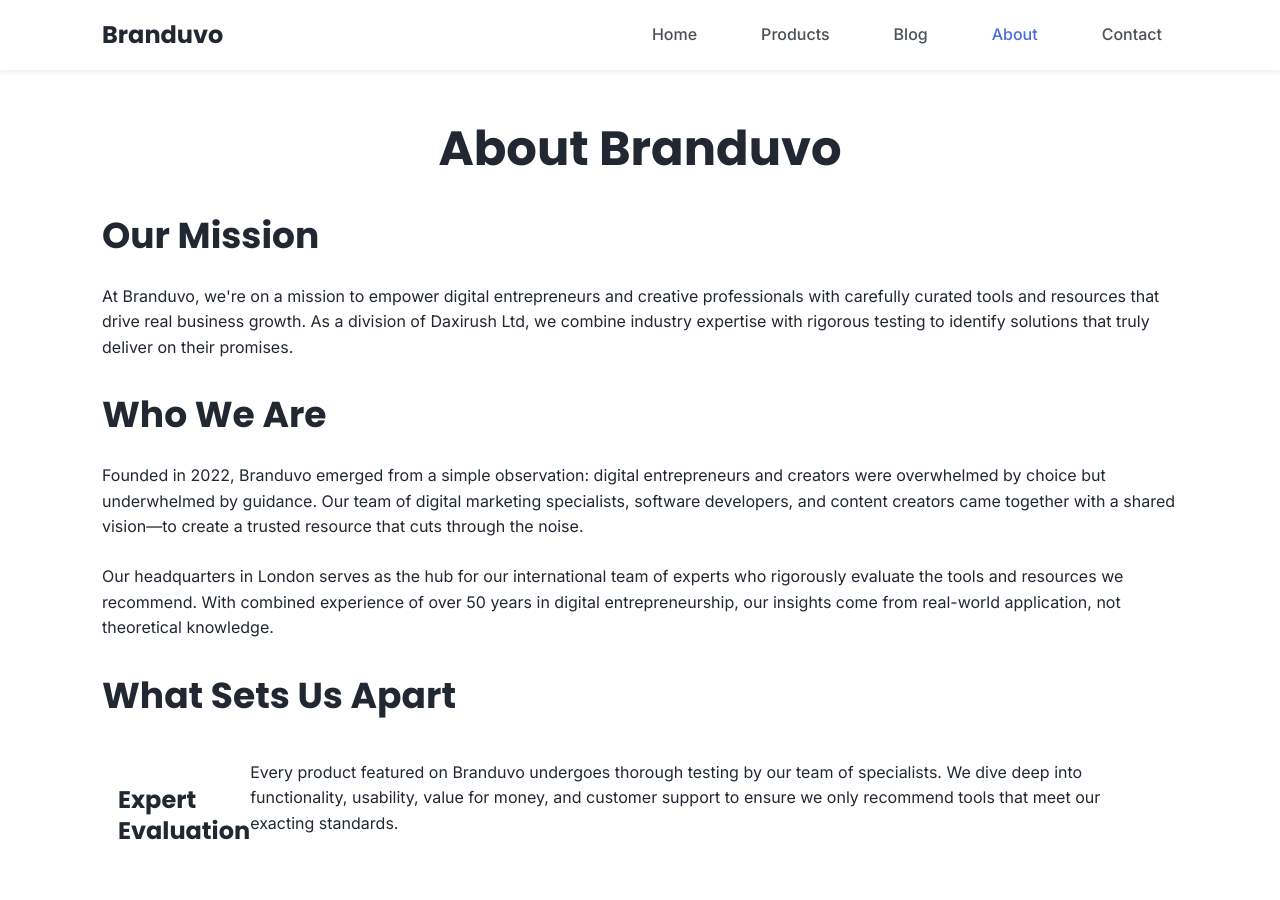
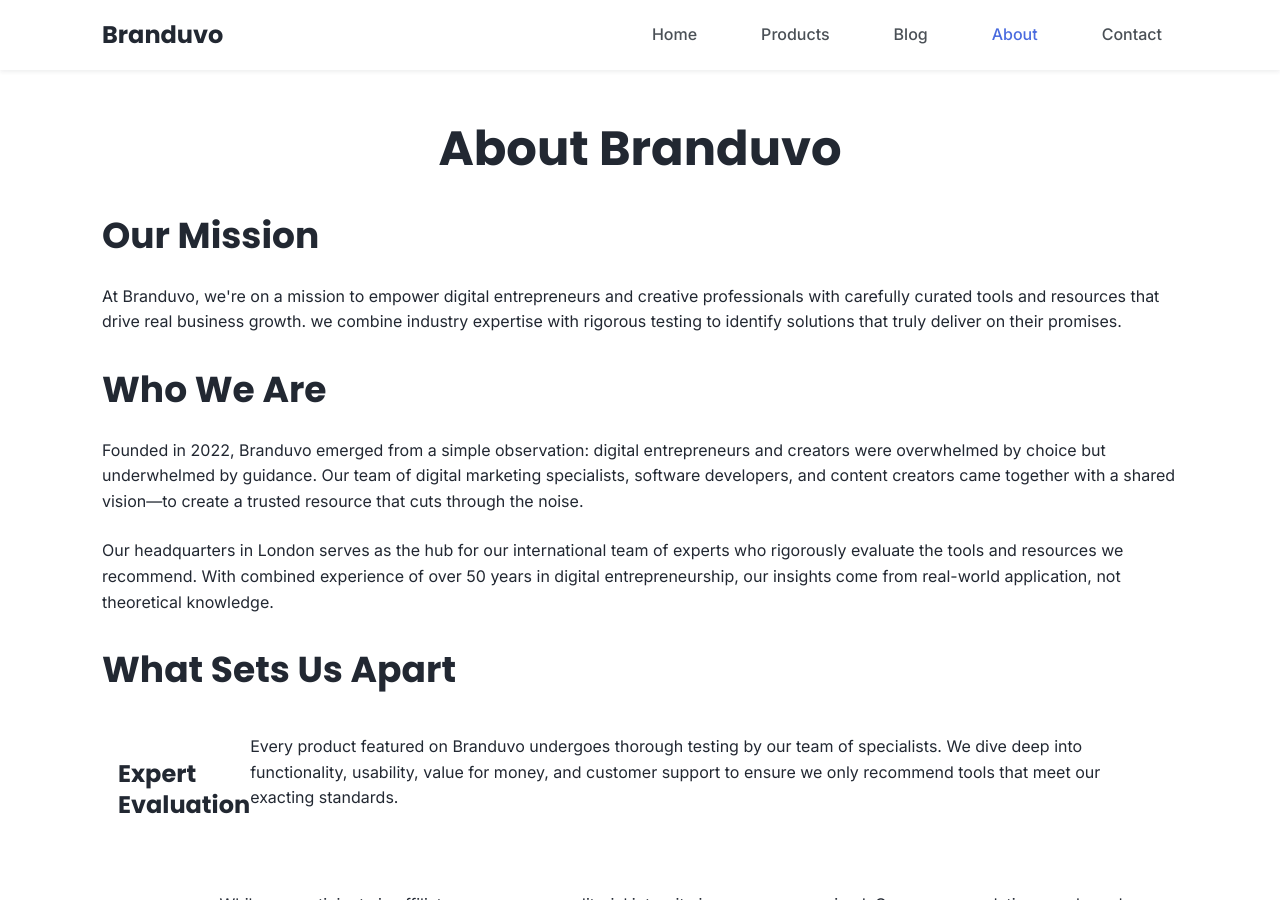
Before and after one commit to branduvo/branduvo.github.io, a Jekyll site: the page built from about/index.md, in a window 1280 px wide and 900 px high. Built offline with Jekyll 4.4.1, drawn with Linux system fonts in a browser that asks for light colours; some of the changed text lies outside the part shown.

Commit message:
Update index.md

```diff
--- a/about/index.md
+++ b/about/index.md
@@ -7,7 +7,7 @@
 
 
 <h2 id="our-mission">Our Mission</h2>
-<p>At Branduvo, we're on a mission to empower digital entrepreneurs and creative professionals with carefully curated tools and resources that drive real business growth. As a division of Daxirush Ltd, we combine industry expertise with rigorous testing to identify solutions that truly deliver on their promises.</p>
+<p>At Branduvo, we're on a mission to empower digital entrepreneurs and creative professionals with carefully curated tools and resources that drive real business growth.  we combine industry expertise with rigorous testing to identify solutions that truly deliver on their promises.</p>
 
 <h2 id="who-we-are">Who We Are</h2>
 <p>Founded in 2022, Branduvo emerged from a simple observation: digital entrepreneurs and creators were overwhelmed by choice but underwhelmed by guidance. Our team of digital marketing specialists, software developers, and content creators came together with a shared vision—to create a trusted resource that cuts through the noise.</p>
@@ -116,6 +116,3 @@
     <span>LinkedIn</span>
   </a>
 </div>
-
-<h2 id="branduvo-a-daxirush-ltd-brand">Branduvo: A Daxirush Ltd Brand</h2>
-<p>Branduvo operates as a specialized division of Daxirush Ltd, a UK-based digital media and technology company established in 2019. Daxirush Ltd brings extensive resources and expertise to Branduvo, enabling us to maintain the highest standards of quality and reliability in our recommendations.</p>
```
